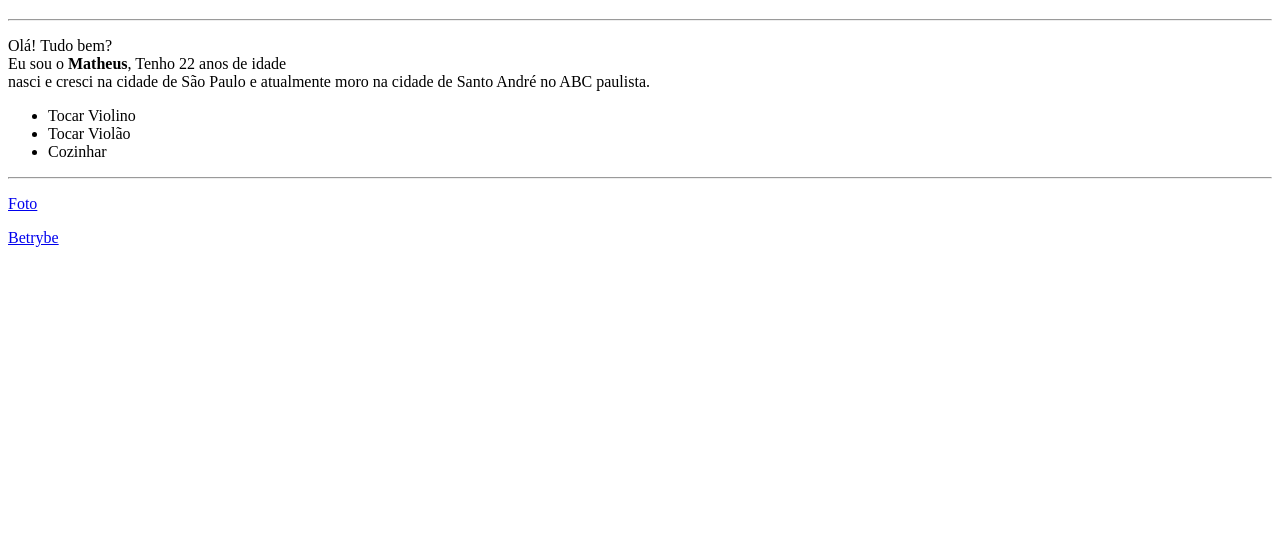
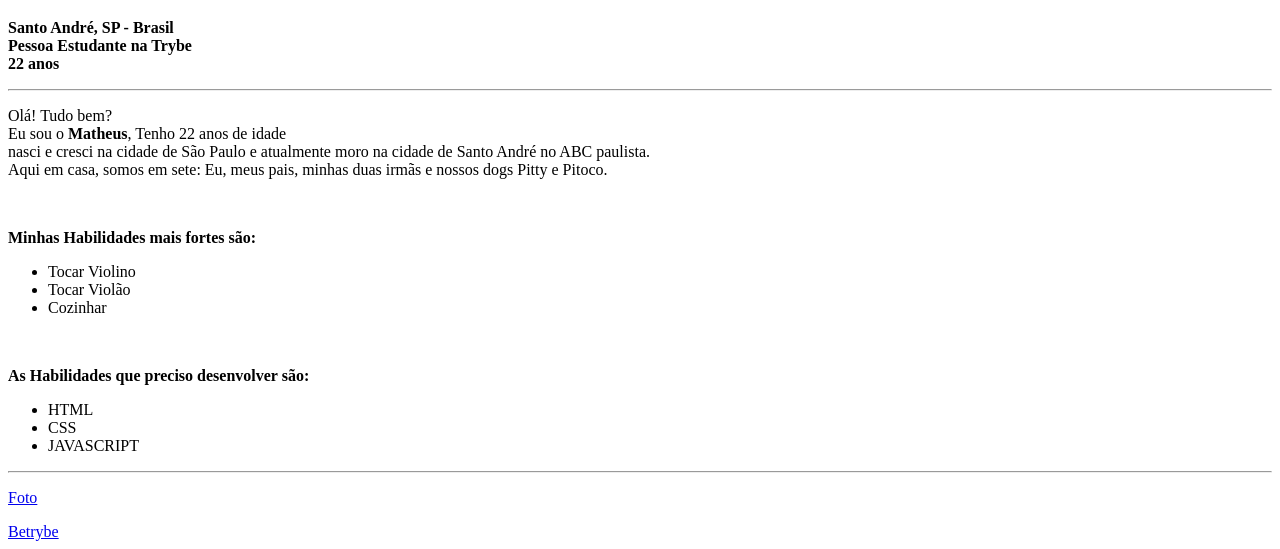
Before and after one commit to mathban/Portifolio, a plain HTML site: page index.html in a window 1280 px wide. Shown: the part 336-885 px from the top of the page. Before the commit the page ends 800 px from the top, so only its background shows below. Drawn offline with Linux system fonts and the light colour scheme.

Commit message:
Lista de habilidades atualizadas

```diff
--- a/index.html
+++ b/index.html
@@ -1,7 +1,7 @@
 <!DOCTYPE html>
 <html>
  <head>
-     <title> Matheus Bandeira </title>
+     <title> MatheuBandeiras  </title>
      <meta charset="UTF-8">
  </head>
 </html>
@@ -11,19 +11,38 @@
     <hr>
 
     <h1> Matheus Bandeira </h1>
+    <p> <strong>
+        Santo André, SP - Brasil <br>
+        Pessoa Estudante na Trybe <br>
+        22 anos
+    </strong></p>
 
     <hr>
 
     <p>
      Olá! Tudo bem? <br>
      Eu sou o <strong>Matheus</strong>, Tenho 22 anos de idade<br>
-     nasci e cresci na cidade de São Paulo e atualmente moro na cidade de Santo André no ABC paulista.
+     nasci e cresci na cidade de São Paulo e atualmente moro na cidade de Santo André no ABC paulista. <br>
+     Aqui em casa, somos em sete: Eu, meus pais, minhas duas irmãs e nossos dogs Pitty e Pitoco.
     </p>
+
+    <br>
+
+    <p><strong>Minhas Habilidades mais fortes são:</strong></p>
 
     <ul>
      <li>Tocar Violino</li>
      <li>Tocar Violão</li>
      <li>Cozinhar</li>
+    </ul>
+
+    <br>
+
+    <p><strong>As Habilidades que preciso desenvolver são:</strong></p>
+    <ul>
+     <li>HTML</li>
+     <li>CSS</li>
+     <li>JAVASCRIPT</li>
     </ul>
 
     <hr>
```
